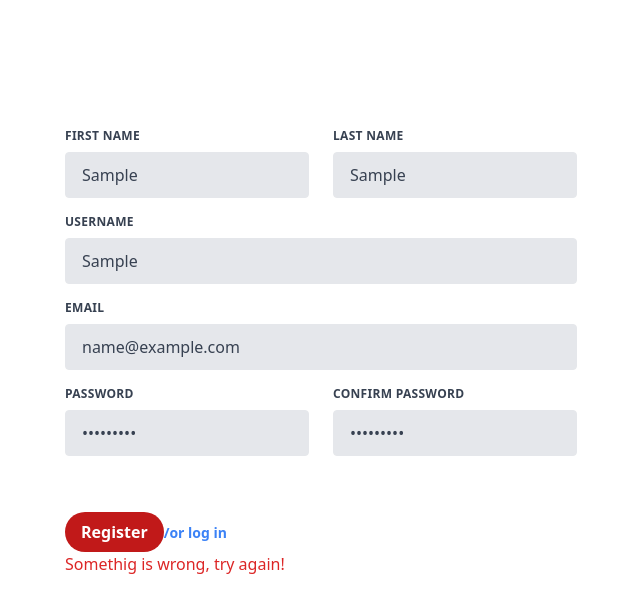
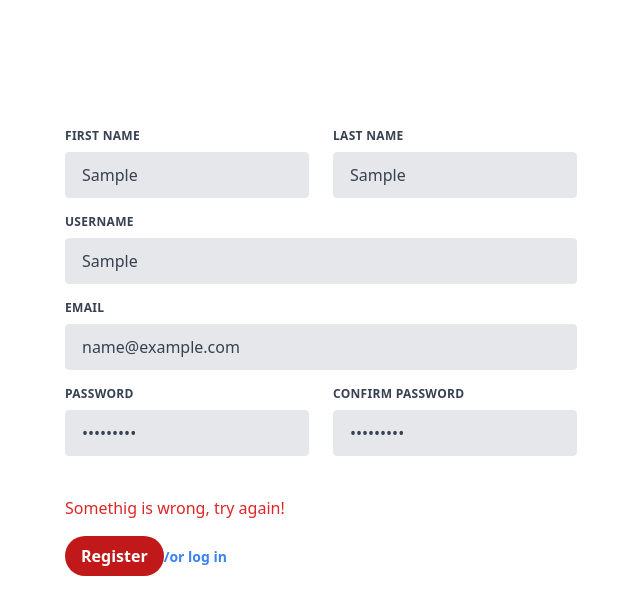
Before and after one commit to jakov31/Vodic_za_filmove-Dev_Lab, a React (Vite) app: page /register in a window 1280 px wide. Both pictures are taken after typing "Sample", "Sample", "Sample", "name@example.com", "Sample123", "Sample123" into the empty fields and a click on the button "Register". Shown: the top 614 px of the page, without its empty margins (319-959 px from the left). Built offline with nearby package versions, Linux system fonts and the light colour scheme; no server answers.

Commit message:
loading on register page

```diff
--- a/src/pages/SignIn/Signin.jsx
+++ b/src/pages/SignIn/Signin.jsx
@@ -16,6 +16,7 @@ const SignIn = () => {
   });
 
   const [error, setError] = useState(false);
+  const [loading, setLoading] = useState(false);
 
   const navigate = useNavigate();
 
@@ -26,6 +27,8 @@ const SignIn = () => {
 
   const submitFormHandler = async (e) => {
     e.preventDefault();
+    setLoading(true);
+    setError(false);
 
     if (registerData.password !== registerData.password2) {
       return;
@@ -40,6 +43,7 @@ const SignIn = () => {
     } catch (error) {
       setError(true);
     }
+    setLoading(false);
   };
 
   return (
@@ -98,6 +102,8 @@ const SignIn = () => {
           />
         </div>
         {/* <CountryDropdown /> */}
+        {loading && <p>Loading...</p>}
+        {error && <p className="text-red-600">Somethig is wrong, try again!</p>}
         <ButtonClassic type={"submit"} buttonText="Register" />
         <NavLink to={"/login"}>
           <button
@@ -107,7 +113,6 @@ const SignIn = () => {
             /or log in
           </button>
         </NavLink>
-        {error && <p className="text-red-600">Somethig is wrong, try again!</p>}
       </form>
     </div>
   );
```
